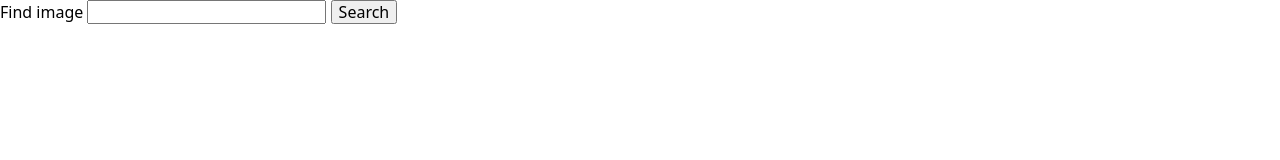
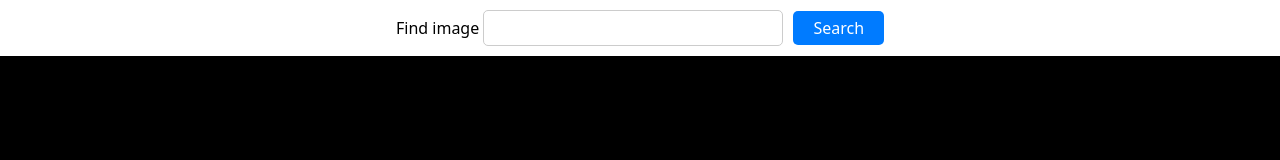
Before and after one commit to Serhii-Fedorenko/image-finder, a website built with Parcel: page src/index.html in a window 1280 px wide. Built offline with nearby package versions, Linux system fonts and the light colour scheme.

Commit message:
add basic styles

```diff
--- a/src/index.js
+++ b/src/index.js
@@ -4,8 +4,6 @@ const gallery = document.getElementById('gallery');
 const form = document.querySelector('.search-form');
 
 form.addEventListener('submit', handleInputChange);
-
-// getImages('sea', 1).then(({ hits }) => renderImages(hits));
 
 function renderImages(arr) {
   const murkup = arr
--- a/src/sass/_common.scss
+++ b/src/sass/_common.scss
@@ -1 +1,67 @@
 @import '~node_modules/modern-normalize/modern-normalize.css';
+
+body {
+    background-color: #000000;
+}
+
+#gallery {
+  display: grid;
+  grid-template-columns: repeat(auto-fill, minmax(calc(100% / 3 - 20px), 1fr));
+  gap: 10px;
+  margin-top: 80px;
+}
+
+.gallery_item {
+  display: flex;
+  justify-content: center;
+  align-items: center;
+  text-align: center;
+  width: 100%;
+
+  & img {
+    max-width: 100%;
+    max-height: auto;
+    object-fit: cover;
+  }
+}
+
+.header {
+  position: fixed; /* Фіксована позиція */
+  top: 0; /* Зверху сторінки */
+  left: 0;
+  width: 100%;
+  background-color: #ffffff; /* Колір фону */
+  padding: 10px 20px; /* Відступи від країв */
+  box-shadow: 0 2px 4px rgba(0, 0, 0, 0.1); /* Тінь */
+  z-index: 999; /* Завжди вище інших елементів */
+}
+
+.search-form {
+  display: flex;
+  justify-content: center; /* Вирівнюємо форму по центру */
+  align-items: center;
+}
+
+.search-input {
+  width: 300px; /* Ширина поля вводу */
+  padding: 8px; /* Відступи всередині поля */
+  font-size: 16px; /* Розмір шрифту */
+  border: 1px solid #ccc; /* Обрамлення поля вводу */
+  border-radius: 5px; /* Радіус кутиків */
+}
+
+.search-button {
+  padding: 8px 20px; /* Розміри кнопки */
+  margin-left: 10px; /* Відступ від поля вводу */
+  background-color: #007bff; /* Колір фону кнопки */
+  color: #ffffff; /* Колір тексту */
+  border: none;
+  border-radius: 5px;
+  cursor: pointer;
+}
+
+/* Стилі для форми під час фокусу */
+.search-input:focus {
+  outline: none;
+  border-color: #007bff; /* Змінюємо колір обрамлення під час фокусу */
+}
```
